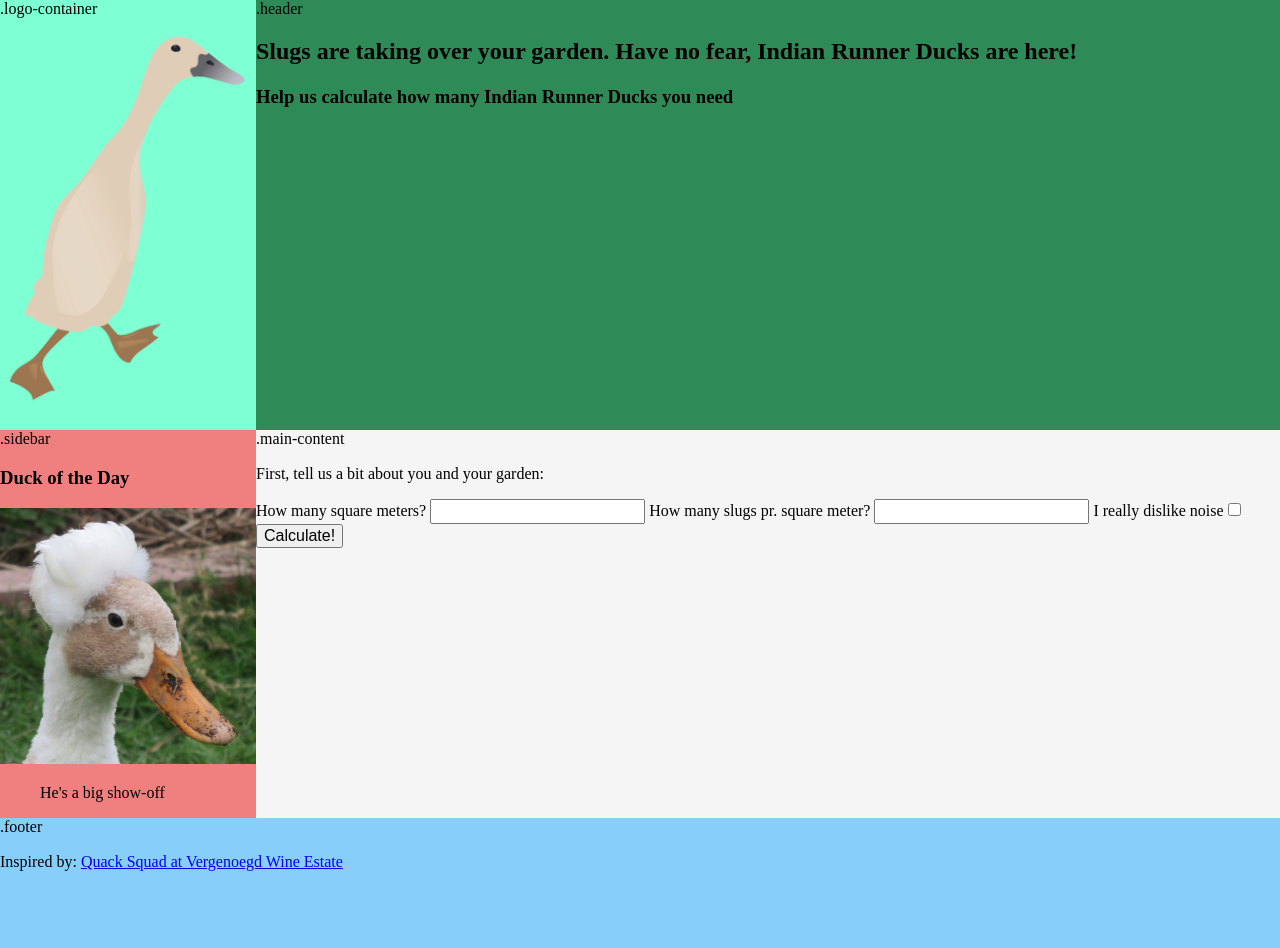
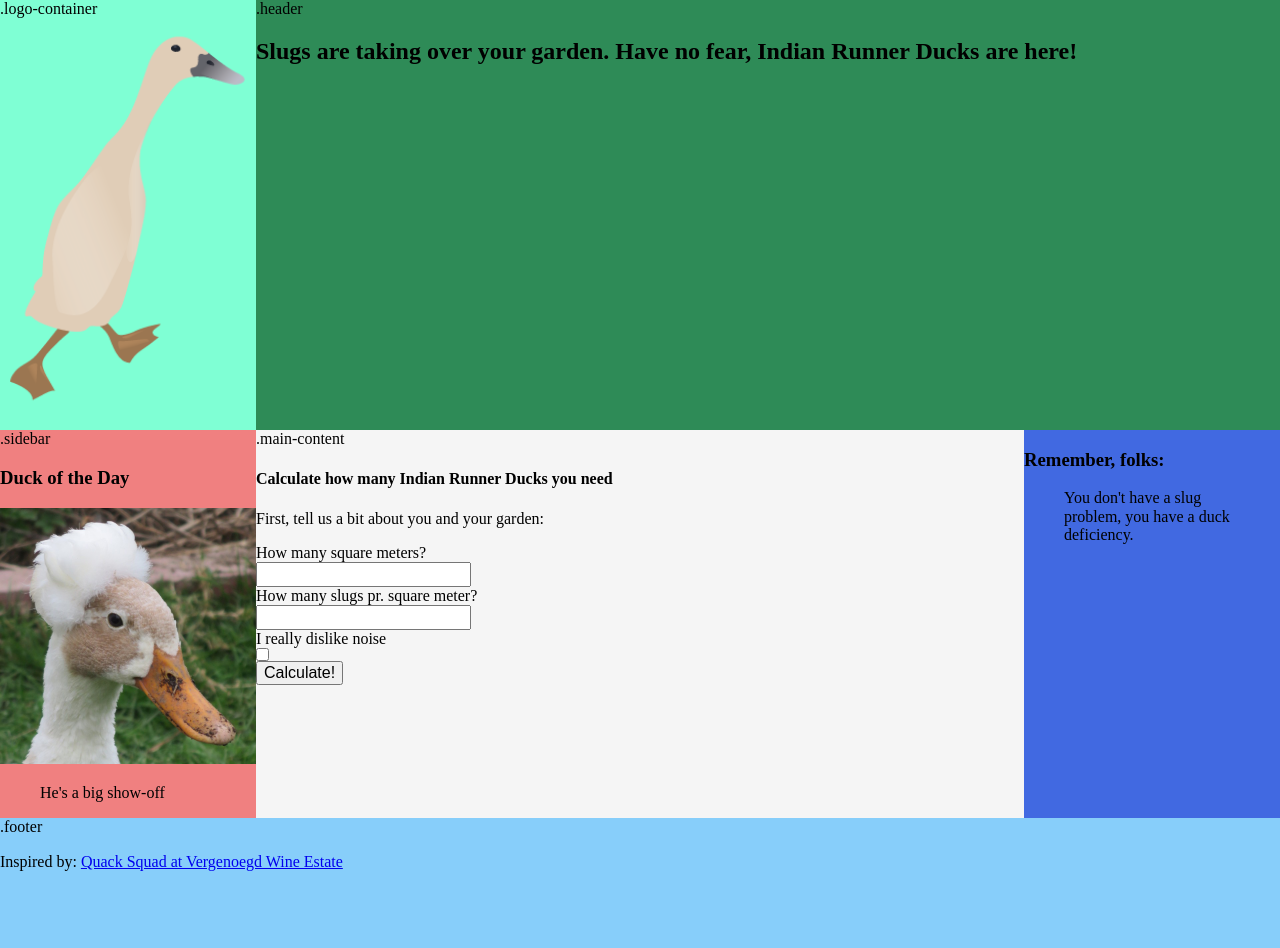
Before and after one commit to PiaLyck/runner-duck, a website: page index.html in a window 1280 px wide. Drawn offline with nearby package versions, Linux system fonts and the light colour scheme; files that its build step writes are made by us from their sources; files whose address does not match are found by name.

Commit message:
update uglify and add another content cell

```diff
--- a/index.html
+++ b/index.html
@@ -20,7 +20,6 @@
         <header class="header">
             .header
             <h2>Slugs are taking over your garden. Have no fear, Indian Runner Ducks are here!</h2>
-            <h3>Help us calculate how many Indian Runner Ducks you need</h3>
         </header>
 
         <aside class="sidebar">
@@ -30,10 +29,14 @@
             <figure>He's a big show-off</figure>
         </aside>
 
-
+        <aside class="quotes">
+            <h3>Remember, folks:</h3>
+            <blockquote>You don't have a slug problem, you have a duck deficiency.</blockquote>
+        </aside>
 
         <main class="main-content">
             .main-content
+            <h4>Calculate how many Indian Runner Ducks you need</h4>
             <p>First, tell us a bit about you and your garden:</p>
             <form action="">
                 <label for="">How many square meters?</label>
--- a/src/scss/styles.scss
+++ b/src/scss/styles.scss
@@ -1,5 +1,4 @@
 /* GLOBAL */
-
 
 body {
     background-color: yellow;
@@ -29,7 +28,7 @@ body {
 
 .main-content {
     background-color: whitesmoke;
-    grid-column: 2/5;
+    grid-column: 2/4;
     grid-row: 2/3;
 }
 
@@ -39,10 +38,22 @@ body {
     grid-row: 2/2;
 }
 
+.quotes {
+    background-color: royalblue;
+    grid-column: 4/5;
+}
+
 .footer {
     background-color: lightskyblue;
     grid-column: 1/5;
     grid-row: 3/3;
+}
+
+
+/* FORM */
+
+form > input {
+    display: block;
 }
 
 
```
Also changed, not shown: 1 other file.
